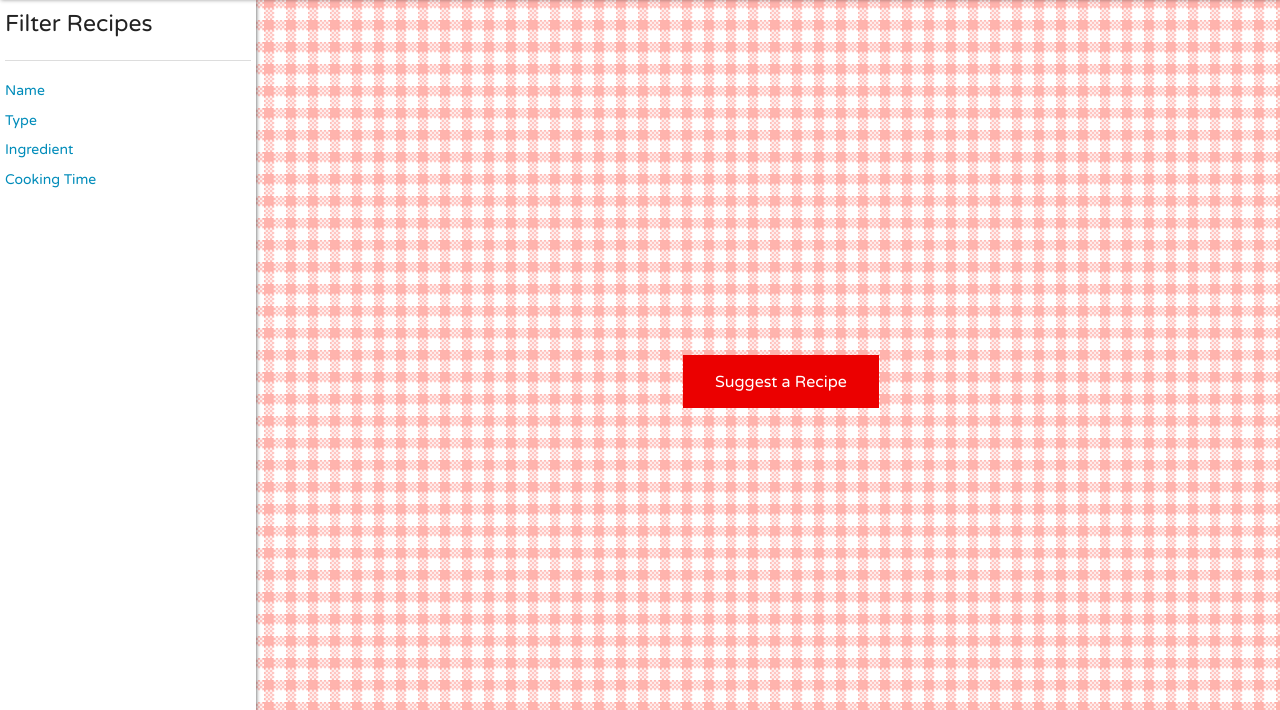
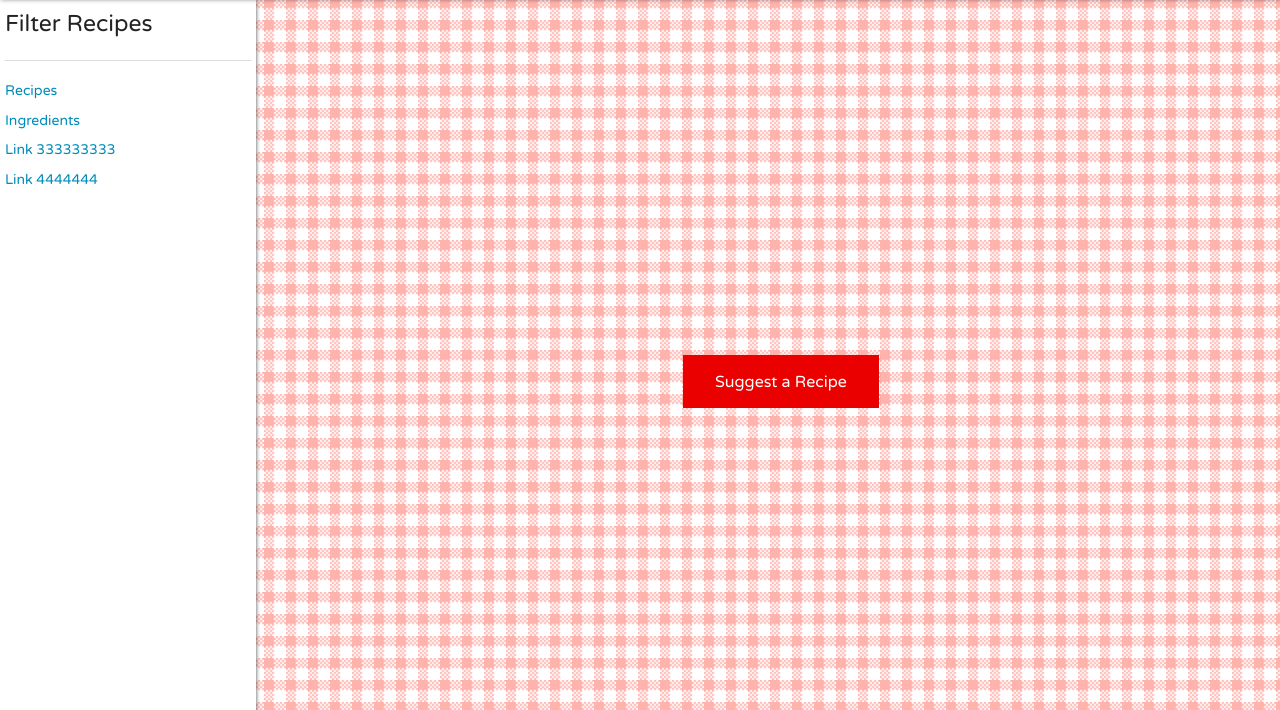
Before and after one commit to jordangedney/pantry, a Flask app: page / in a window 1280 px wide. Shown: the part 90-800 px from the top of the page. Run offline with Flask 2, Linux system fonts and the light colour scheme.

Commit message:
templates changed

```diff
--- a/app/templates/base.html
+++ b/app/templates/base.html
@@ -39,18 +39,11 @@
 
       </section>
     </nav>
+
     <div class="content">
-      <div class="row">
-        <div class="side-col large-4 columns">
-          <ul class="side-nav">
-            {% block sidenav %}
-            {% endblock %}
-          </ul>
-        </div>
-        <div class="result large-4 columns">
           {% block content %}{% endblock %}
-        </div>
-      </div>
+    </div>
+
     </div>
     <script src="../static/foundation-5.1.1/js/vendor/jquery.js"></script>
     <script src="../static/foundation-5.1.1/js/foundation.min.js"></script>
--- a/app/templates/index.html
+++ b/app/templates/index.html
@@ -1,14 +1,21 @@
 {% extends "base.html" %}
-{% block sidenav %}
-	<h4>Filter Recipes</h4>
-	<hr>
-	<li><a href="#">Name</a></li>
-	<li><a href="#">Type</a></li>
-	<li><a href="#">Ingredient</a></li>
-	<li><a href="#">Cooking Time</a></li>
-{% endblock %}
 {% block content %}
-	<div class="row suggest-wrapper">
+      <div class="row">
+        <div class="side-col large-4 columns">
+          <ul class="side-nav">
+          	<h4>Filter Recipes</h4>
+				<hr>
+				<li><a href="#">Recipes</a></li>
+				<li><a href="#">Ingredients</a></li>
+				<li><a href="#">Link 333333333</a></li>
+				<li><a href="#">Link 4444444</a></li>
+          </ul>
+        </div>
+        <div class="result large-4 columns">
+          <div class="row suggest-wrapper">
 		<a href="#" class="button" id="suggest-button">Suggest a Recipe</a>
 	</div>
+        </div>
+      </div>
+
 {% endblock %}
--- a/app/views.py
+++ b/app/views.py
@@ -61,7 +61,7 @@ def after_login(resp):
         remember_me = session['remember_me']
         session.pop('remember_me', None)
     login_user(user, remember = remember_me)
-    return redirect(request.args.get('next') or url_for('index'))
+    return redirect(url_for('index'))
 
 
 @app.route('/logout')
```
Also changed, not shown: app/templates/search_results.html (+14 -8 lines), app/templates/user.html (+1 -8 lines).
